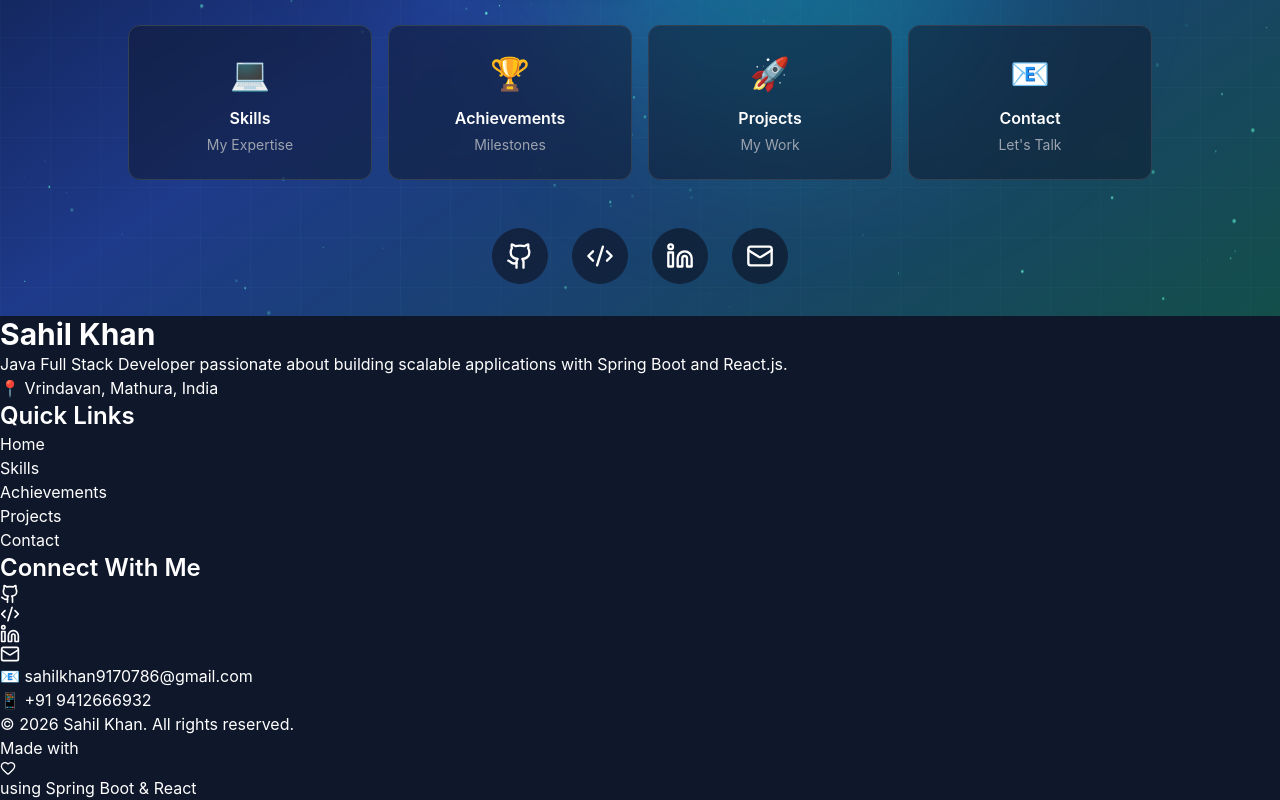
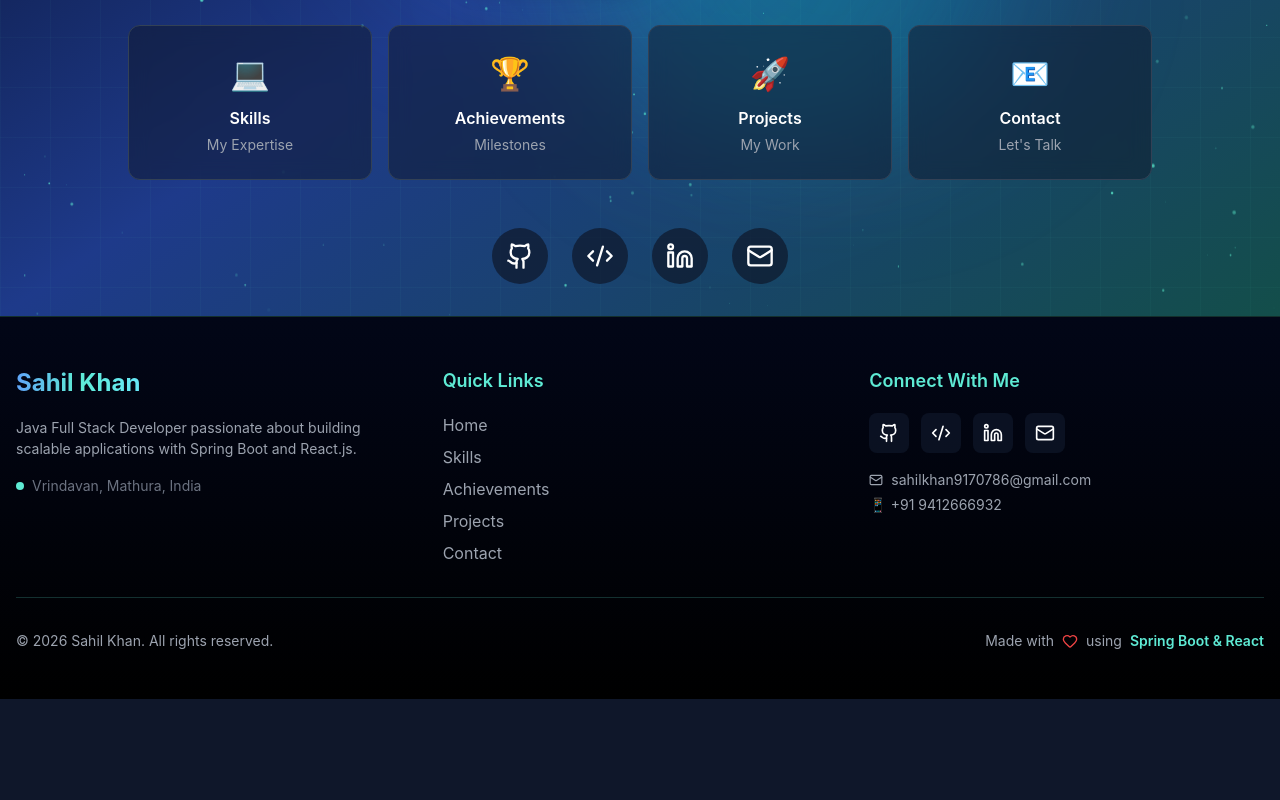
Before and after one commit to sahil-786-sahil/My_Portfolio, a React (Vite) app: page / in a window 1280 px wide. Shown: the part 645-1445 px from the top of the page. After the commit the page ends 1344 px from the top, so only its background shows below. Built offline with nearby package versions, Linux system fonts and the light colour scheme.

Commit message:
Refactor Footer component with inline styles

```diff
--- a/src/components/Footer.jsx
+++ b/src/components/Footer.jsx
@@ -24,72 +24,77 @@ const Footer = ({ setActiveSection }) => {
     window.scrollTo({ top: 0, behavior: 'smooth' });
   };
 
+  const styles = {
+    footer: { background: 'linear-gradient(to bottom, #020617, #000000)', color: 'white', borderTop: '1px solid rgba(94, 234, 212, 0.2)', position: 'relative', overflow: 'hidden' },
+    grid: { position: 'absolute', top: 0, left: 0, width: '100%', height: '100%', backgroundImage: 'linear-gradient(rgba(100,255,218,0.01) 1px, transparent 1px), linear-gradient(90deg, rgba(100,255,218,0.01) 1px, transparent 1px)', backgroundSize: '40px 40px', opacity: 0.3 },
+    container: { maxWidth: '1280px', margin: '0 auto', padding: '3rem 1rem', position: 'relative', zIndex: 10 },
+    gridContainer: { display: 'grid', gridTemplateColumns: 'repeat(auto-fit, minmax(250px, 1fr))', gap: '2rem', marginBottom: '2rem' },
+    section: {},
+    logo: { fontSize: '1.5rem', fontWeight: 'bold', marginBottom: '1rem', display: 'inline-block' },
+    logoGradient: { background: 'linear-gradient(to right, #60a5fa, #5eead4, #67e8f9)', WebkitBackgroundClip: 'text', WebkitTextFillColor: 'transparent' },
+    description: { color: '#9ca3af', marginBottom: '1rem', fontSize: '0.875rem' },
+    location: { color: '#6b7280', fontSize: '0.875rem', display: 'flex', alignItems: 'center', gap: '0.5rem' },
+    locationDot: { display: 'inline-block', width: '8px', height: '8px', background: '#5eead4', borderRadius: '50%' },
+    sectionTitle: { fontSize: '1.125rem', fontWeight: '600', marginBottom: '1rem', color: '#5eead4' },
+    linksList: { display: 'flex', flexDirection: 'column', gap: '0.5rem' },
+    link: { color: '#9ca3af', textDecoration: 'none', transition: 'all 0.3s', display: 'inline-flex', alignItems: 'center', gap: '0.5rem', cursor: 'pointer', background: 'none', border: 'none', fontSize: '1rem', padding: '0' },
+    socialGrid: { display: 'flex', gap: '0.75rem', marginBottom: '1rem', flexWrap: 'wrap' },
+    socialIcon: { padding: '0.5rem', background: 'rgba(15, 23, 42, 0.7)', borderRadius: '0.5rem', transition: 'all 0.3s', color: 'white', display: 'flex', alignItems: 'center', justifyContent: 'center', border: '2px solid transparent', textDecoration: 'none' },
+    contactInfo: { display: 'flex', flexDirection: 'column', gap: '0.25rem', fontSize: '0.875rem' },
+    contactItem: { color: '#9ca3af', display: 'flex', alignItems: 'center', gap: '0.5rem', transition: 'all 0.3s' },
+    divider: { borderTop: '1px solid rgba(94, 234, 212, 0.2)', paddingTop: '2rem' },
+    bottomGrid: { display: 'flex', justifyContent: 'space-between', alignItems: 'center', flexWrap: 'wrap', gap: '1rem' },
+    copyright: { color: '#9ca3af', fontSize: '0.875rem' },
+    madeWith: { color: '#9ca3af', fontSize: '0.875rem', display: 'flex', alignItems: 'center', gap: '0.5rem' },
+    heart: { color: '#ef4444' },
+    highlight: { color: '#5eead4', fontWeight: '600' },
+  };
+
   return (
-    <footer className="bg-slate-900 text-white border-t border-slate-800">
-      <div className="max-w-7xl mx-auto px-4 py-12">
-        <div className="grid md:grid-cols-3 gap-8 mb-8">
-          <div>
-            <h3 className="text-2xl font-bold bg-gradient-to-r from-purple-400 to-pink-600 bg-clip-text text-transparent mb-4">
-              Sahil Khan
-            </h3>
-            <p className="text-gray-400 mb-4">
-              Java Full Stack Developer passionate about building scalable applications with Spring Boot and React.js.
-            </p>
-            <p className="text-gray-500 text-sm">
-              📍 Vrindavan, Mathura, India
-            </p>
+    <footer style={styles.footer}>
+      <div style={styles.grid}></div>
+      <div style={styles.container}>
+        <div style={styles.gridContainer}>
+          <div style={styles.section}>
+            <div style={styles.logo}><span style={styles.logoGradient}>Sahil Khan</span></div>
+            <p style={styles.description}>Java Full Stack Developer passionate about building scalable applications with Spring Boot and React.js.</p>
+            <p style={styles.location}><span style={styles.locationDot}></span>Vrindavan, Mathura, India</p>
           </div>
-
-          <div>
-            <h4 className="text-lg font-semibold mb-4">Quick Links</h4>
-            <ul className="space-y-2">
+          <div style={styles.section}>
+            <h4 style={styles.sectionTitle}>Quick Links</h4>
+            <div style={styles.linksList}>
               {footerLinks.map((link) => (
-                <li key={link.id}>
-                  <button
-                    onClick={() => handleNavClick(link.id)}
-                    className="text-gray-400 hover:text-purple-400 transition-colors"
-                  >
-                    {link.name}
-                  </button>
-                </li>
-              ))}
-            </ul>
-          </div>
-
-          <div>
-            <h4 className="text-lg font-semibold mb-4">Connect With Me</h4>
-            <div className="flex gap-3 mb-4">
-              {socialLinks.map((social) => (
-                <a
-                  key={social.label}
-                  href={social.href}
-                  target="_blank"
-                  rel="noopener noreferrer"
-                  className="p-2 bg-slate-800 hover:bg-purple-600 rounded-lg transition-all transform hover:scale-110 hover:shadow-lg hover:shadow-purple-500/50"
-                  aria-label={social.label}
-                >
-                  {social.icon}
-                </a>
+                <button key={link.id} onClick={() => handleNavClick(link.id)} style={styles.link} className="footer-link">{link.name}</button>
               ))}
             </div>
-            <div className="space-y-1 text-sm text-gray-400">
-              <p>📧 sahilkhan9170786@gmail.com</p>
-              <p>📱 +91 9412666932</p>
+          </div>
+          <div style={styles.section}>
+            <h4 style={styles.sectionTitle}>Connect With Me</h4>
+            <div style={styles.socialGrid}>
+              {socialLinks.map((social) => (
+                <a key={social.label} href={social.href} target="_blank" rel="noopener noreferrer" style={styles.socialIcon} className="footer-social" aria-label={social.label}>{social.icon}</a>
+              ))}
+            </div>
+            <div style={styles.contactInfo}>
+              <div style={styles.contactItem} className="footer-contact"><Mail size={14} /> sahilkhan9170786@gmail.com</div>
+              <div style={styles.contactItem} className="footer-contact">📱 +91 9412666932</div>
             </div>
           </div>
         </div>
-
-        <div className="border-t border-slate-800 pt-8">
-          <div className="flex flex-col md:flex-row justify-between items-center gap-4">
-            <p className="text-gray-400 text-sm">
-              © {currentYear} Sahil Khan. All rights reserved.
-            </p>
-            <p className="text-gray-400 text-sm flex items-center gap-2">
-              Made with <Heart size={16} className="text-red-500 animate-pulse" /> using Spring Boot & React
-            </p>
+        <div style={styles.divider}>
+          <div style={styles.bottomGrid}>
+            <p style={styles.copyright}>© {currentYear} Sahil Khan. All rights reserved.</p>
+            <p style={styles.madeWith}>Made with <Heart size={16} style={styles.heart} className="heart-icon" /> using <span style={styles.highlight}>Spring Boot & React</span></p>
           </div>
         </div>
       </div>
+      <style jsx>{`
+        .footer-link:hover { color: #5eead4; transform: translateX(5px); }
+        .footer-social:hover { transform: scale(1.25); background: rgba(94, 234, 212, 0.2); border-color: rgba(251, 191, 36, 0.8); box-shadow: 0 0 15px rgba(251, 191, 36, 0.6); }
+        .footer-contact:hover { color: #5eead4; transform: translateX(5px); }
+        .heart-icon { animation: heartbeat 1.5s ease-in-out infinite; }
+        @keyframes heartbeat { 0%, 100% { transform: scale(1); } 25% { transform: scale(1.2); } 50% { transform: scale(1); } 75% { transform: scale(1.1); } }
+      `}</style>
     </footer>
   );
 };
```
